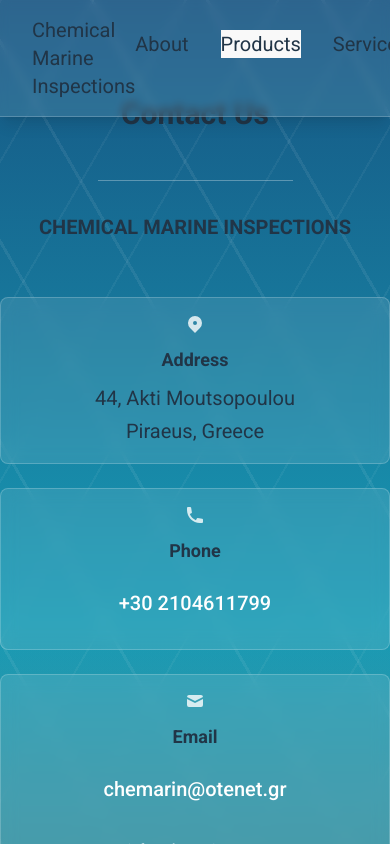
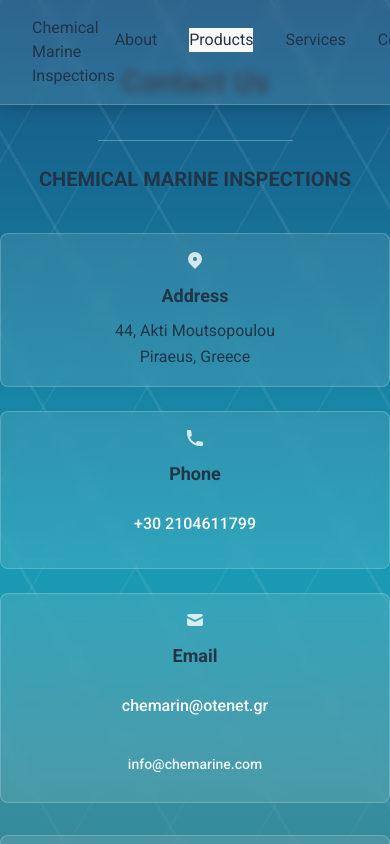
Before and after one commit to Antony-evm/chemarine, a Vue app: page /contact in a window 390 px wide. Shown: the top 844 px of the page. Built offline with nearby package versions, Linux system fonts and the light colour scheme.

Commit message:
more mobile responsiveness

```diff
--- a/src/components/utils/SpaceComponent.vue
+++ b/src/components/utils/SpaceComponent.vue
@@ -5,20 +5,19 @@
     size?: "page" | "section" | "paragraph";
 }>();
 
-const height = computed(() => {
+const heightClasses = computed(() => {
     switch (props.size) {
-        case "page":
-            return "6rem";
-        case "section":
-            return "4rem";
-        case "paragraph":
-            return "2rem";
+        case 'section':
+            return 'h-paragraph sm:h-section md:h-page'
+        case 'page':
+            return 'h-section  sm:h-page   md:h-page'
+        case 'paragraph':
         default:
-            return "6rem"; // fallback
+            return 'h-component sm:h-paragraph md:h-section'
     }
-});
+})
 </script>
 
 <template>
-    <div class="w-full" :style="{ height }"></div>
+    <div class="w-full" :class="heightClasses" />
 </template>
--- a/src/pages/ContactUsPage.vue
+++ b/src/pages/ContactUsPage.vue
@@ -11,9 +11,7 @@
 <template>
     <CenteredContent>
         <SpaceComponent size="page" />
-
-        <!-- Header Section -->
-        <div class="text-center mb-6 sm:mb-8 md:mb-10">
+        <div>
             <h1>Contact Us</h1>
             <SectionDivider />
             <h2 class="uppercase">{{ COMPANY_NAME }}</h2>
@@ -21,8 +19,7 @@
 
         <SpaceComponent size="paragraph" />
 
-        <!-- Contact Information Grid -->
-        <div class="contact-grid space-y-6 sm:space-y-8 md:space-y-10"> <!-- Address Section -->
+        <div class="contact-grid space-y-6 sm:space-y-8 md:space-y-10">
             <div class="contact-section">
                 <div class="contact-card">
                     <div class="contact-icon">
--- a/src/styles.css
+++ b/src/styles.css
@@ -38,7 +38,7 @@
 p,
 li,
 a {
-  @apply text-xl;
+  @apply text-base sm:text-lg md:text-xl;
 }
 
 .button {
--- a/tailwind.config.js
+++ b/tailwind.config.js
@@ -7,6 +7,12 @@
   ],
   theme: {
     extend: {
+      spacing: {
+        component: "1.5rem",
+        paragraph: "2rem",
+        section: "4rem",
+        page: "6rem",
+      },
       keyframes: {
         fadeIn: {
           "0%": { opacity: "0" },
```
